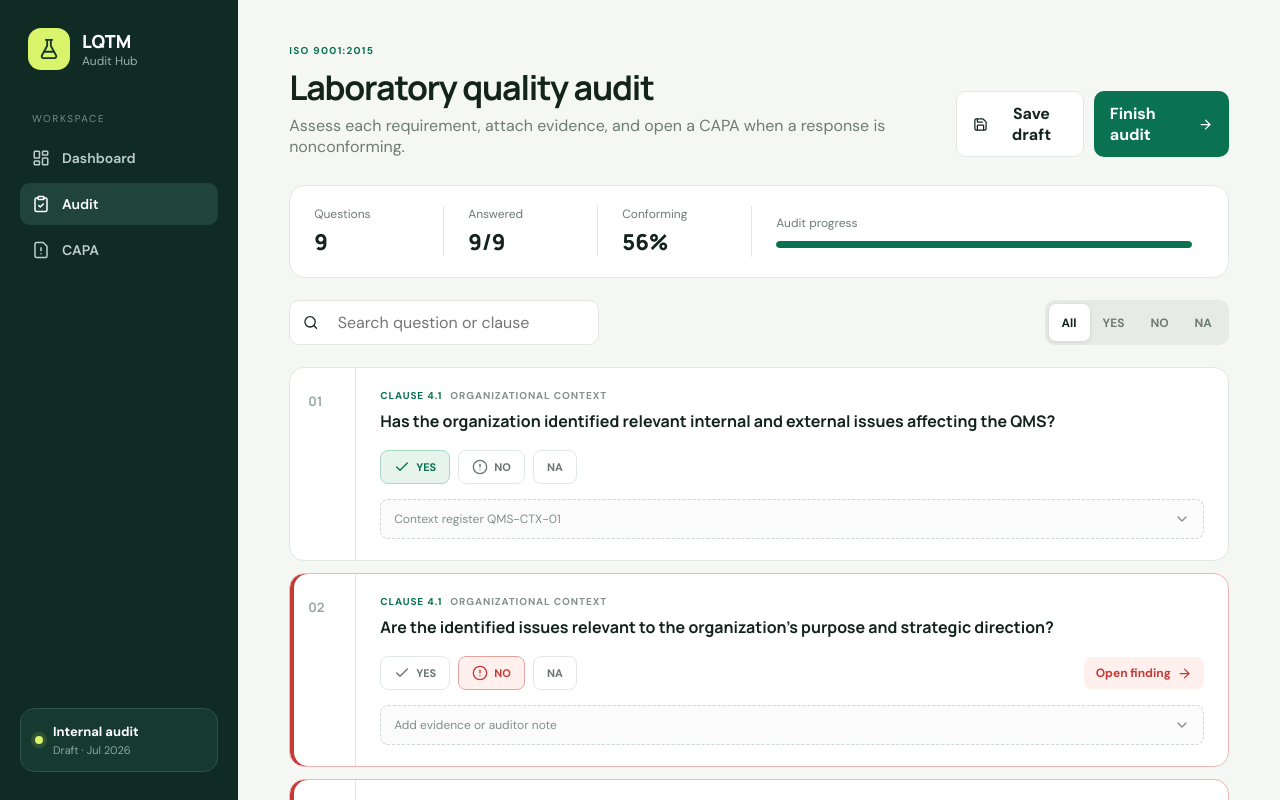
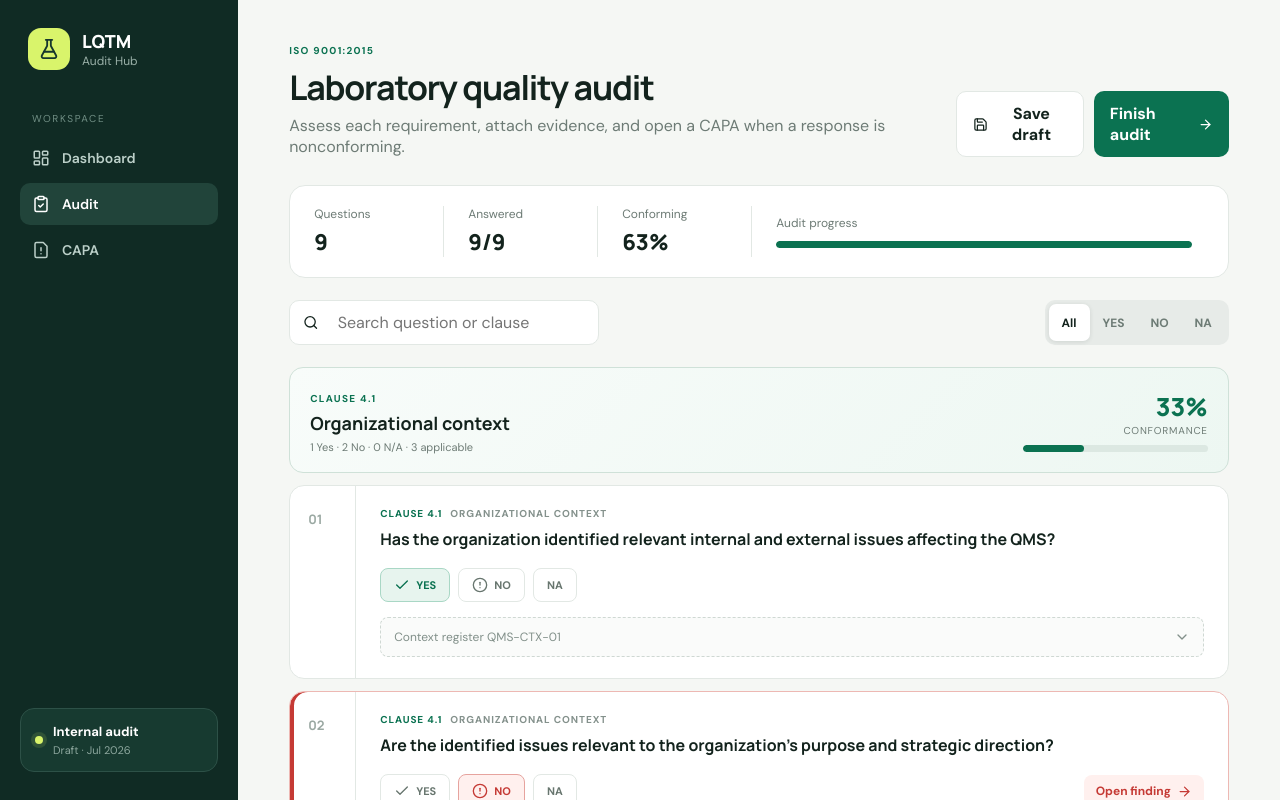
Before and after one commit to shasabbir/audit_hub_demo, a Next.js app: page /audit in a window 1280 px wide. Shown: the top 800 px of the page. Built offline with nearby package versions, Linux system fonts and the light colour scheme.

Commit message:
Add live conformance scores by clause

```diff
--- a/app/audit/page.js
+++ b/app/audit/page.js
@@ -42,8 +42,18 @@ export default function AuditPage() {
       ),
     [questions, filter, query],
   );
+  const clauseGroups = useMemo(() => {
+    const groups = new Map();
+    visible.forEach((question) => {
+      if (!groups.has(question.clause)) groups.set(question.clause, []);
+      groups.get(question.clause).push(question);
+    });
+    return [...groups.entries()];
+  }, [visible]);
   const answered = questions.filter((q) => q.answer !== "").length;
   const compliant = questions.filter((q) => q.answer === "yes").length;
+  const noncompliant = questions.filter((q) => q.answer === "no").length;
+  const applicable = compliant + noncompliant;
   const update = (id, answer) =>
     setQuestions((items) => {
       const updated = items.map((q) => (q.id === id ? { ...q, answer } : q));
@@ -87,7 +97,9 @@ export default function AuditPage() {
         </div>
         <div>
           <span>Conforming</span>
-          <strong>{Math.round((compliant / questions.length) * 100)}%</strong>
+          <strong>
+            {applicable ? Math.round((compliant / applicable) * 100) : 0}%
+          </strong>
         </div>
         <div className="progress-cell">
           <span>Audit progress</span>
@@ -117,11 +129,52 @@ export default function AuditPage() {
           ))}
         </div>
       </section>
+      <div className="clause-list">
+        {clauseGroups.map(([clause, items]) => {
+          const allClauseQuestions = questions.filter(
+            (question) => question.clause === clause,
+          );
+          const yes = allClauseQuestions.filter(
+            (question) => question.answer === "yes",
+          ).length;
+          const no = allClauseQuestions.filter(
+            (question) => question.answer === "no",
+          ).length;
+          const na = allClauseQuestions.filter(
+            (question) => question.answer === "na",
+          ).length;
+          const clauseApplicable = yes + no;
+          const rate = clauseApplicable
+            ? Math.round((yes / clauseApplicable) * 100)
+            : 0;
+          return (
+            <section className="clause-group" key={clause}>
+              <header className="clause-summary">
+                <div>
+                  <span className="eyebrow">Clause {clause}</span>
+                  <h2>{items[0].section}</h2>
+                  <p>
+                    {yes} Yes · {no} No · {na} N/A · {clauseApplicable}{" "}
+                    applicable
+                  </p>
+                </div>
+                <div className="clause-score">
+                  <strong>{rate}%</strong>
+                  <span>Conformance</span>
+                  <div className="clause-progress">
+                    <i style={{ width: `${rate}%` }} />
+                  </div>
+                </div>
+              </header>
               <div className="question-list">
-        {visible.map((q, index) => (
+                {items.map((q) => (
                   <article className={`question-card ${q.answer}`} key={q.id}>
                     <div className="question-number">
-              {String(index + 1).padStart(2, "0")}
+                      {String(
+                        questions.findIndex(
+                          (question) => question.id === q.id,
+                        ) + 1,
+                      ).padStart(2, "0")}
                     </div>
                     <div className="question-body">
                       <div className="question-meta">
@@ -150,13 +203,19 @@ export default function AuditPage() {
                         )}
                       </div>
                       <button className="evidence">
-                <span>{q.evidence || "Add evidence or auditor note"}</span>
+                        <span>
+                          {q.evidence || "Add evidence or auditor note"}
+                        </span>
                         <ChevronDown size={16} />
                       </button>
                     </div>
                   </article>
                 ))}
               </div>
+            </section>
+          );
+        })}
+      </div>
     </Shell>
   );
 }
--- a/app/globals.css
+++ b/app/globals.css
@@ -275,6 +275,71 @@ h2 {
   color: var(--ink);
   box-shadow: 0 1px 4px #243b3320;
 }
+.clause-list {
+  display: grid;
+  gap: 24px;
+}
+.clause-group {
+  display: grid;
+  gap: 12px;
+}
+.clause-summary {
+  display: flex;
+  justify-content: space-between;
+  align-items: center;
+  gap: 24px;
+  padding: 18px 20px;
+  border: 1px solid #cfe1d8;
+  border-radius: 14px;
+  background: linear-gradient(135deg, #f8fcfa, #edf7f2);
+}
+.clause-summary h2 {
+  margin: 4px 0 5px;
+  font-size: 18px;
+}
+.clause-summary p {
+  margin: 0;
+  color: var(--muted);
+  font-size: 11px;
+}
+.clause-score {
+  min-width: 185px;
+  text-align: right;
+}
+.clause-score strong {
+  display: block;
+  color: var(--green);
+  font: 800 25px Manrope;
+}
+.clause-score > span {
+  display: block;
+  color: var(--muted);
+  font-size: 10px;
+  text-transform: uppercase;
+  letter-spacing: 0.08em;
+}
+.clause-progress {
+  height: 7px;
+  margin-top: 8px;
+  overflow: hidden;
+  border-radius: 99px;
+  background: #dce8e2;
+}
+.clause-progress i {
+  display: block;
+  height: 100%;
+  border-radius: inherit;
+  background: var(--green);
+  transition: width 0.35s ease;
+}
+@media (max-width: 600px) {
+  .clause-summary {
+    align-items: flex-start;
+  }
+  .clause-score {
+    min-width: 110px;
+  }
+}
 .question-list {
   display: grid;
   gap: 12px;
```
Also changed, not shown: 2 other files (tests, documents, lock files or other folders). Lines whose indentation alone changed are shown as unchanged.
